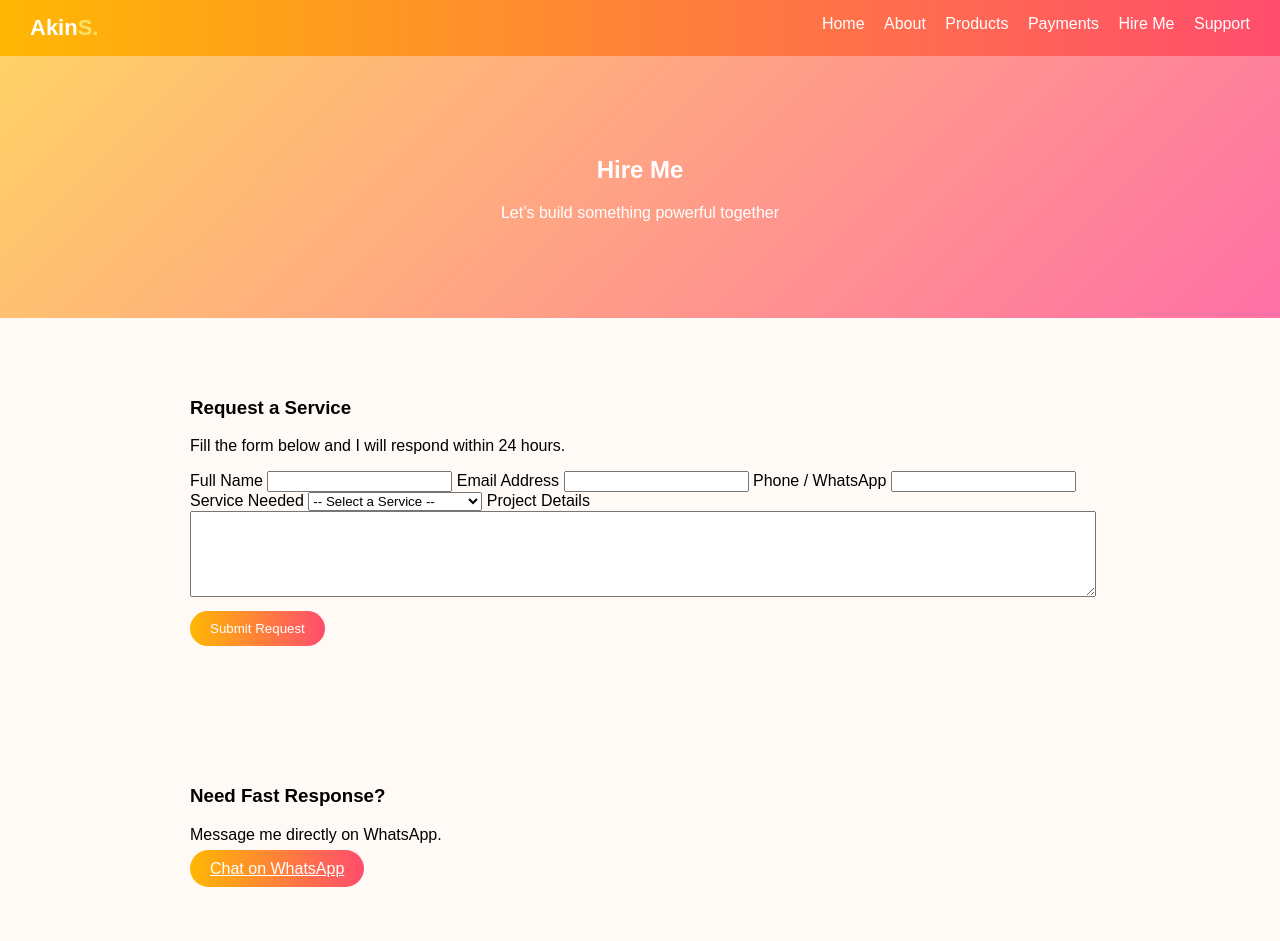
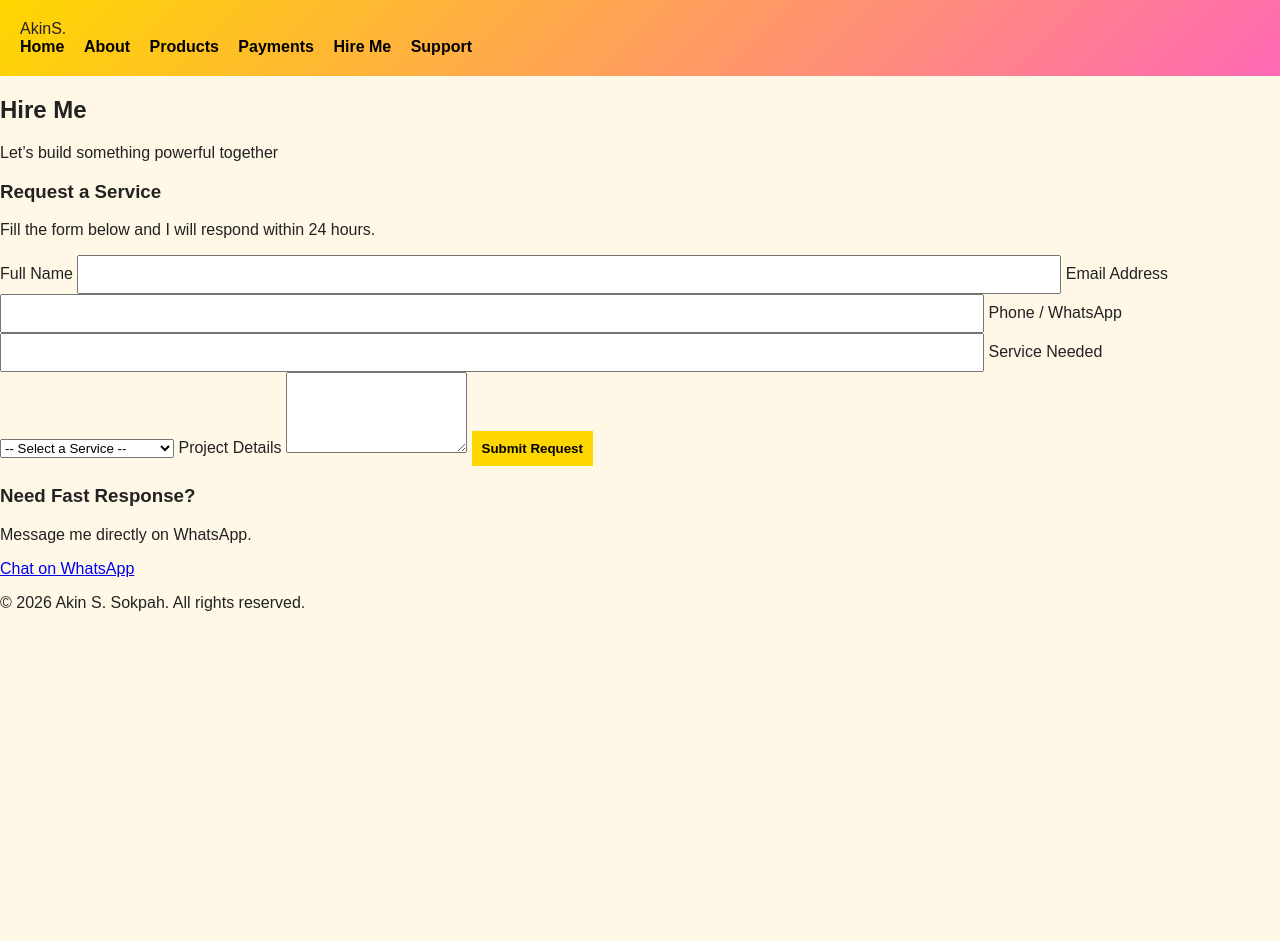
Before and after one commit to stech-hub/STP, a website: page booking.html in a window 1280 px wide. Shown: the top 941 px of the page. After the commit the page ends 800 px from the top, so only its background shows below. Drawn offline with Linux system fonts and the light colour scheme.

Commit message:
Update style.css

```diff
--- a/style.css
+++ b/style.css
@@ -1,81 +1,73 @@
 body {
   margin: 0;
   font-family: Arial, sans-serif;
-  background: #fffaf5;
+  background: #fff8e7;
+  color: #222;
 }
 
-.navbar {
-  display: flex;
-  justify-content: space-between;
-  padding: 15px 30px;
-  background: linear-gradient(90deg, #ffb703, #ff4d6d);
+header {
+  background: linear-gradient(135deg, gold, hotpink);
+  padding: 20px;
 }
 
-.logo {
-  color: #fff;
+nav a {
+  margin-right: 15px;
+  color: black;
   font-weight: bold;
-  font-size: 22px;
-}
-
-.logo span { color: #ffe066; }
-
-nav a {
-  color: #fff;
-  margin-left: 15px;
   text-decoration: none;
 }
 
-.hero {
-  text-align: center;
-  padding: 80px 20px;
-  background: linear-gradient(135deg, #ffd166, #ff70a6);
-  color: white;
-}
-
-.section {
-  max-width: 900px;
-  margin: auto;
-  padding: 60px 20px;
-}
-
-.cards {
-  display: grid;
-  grid-template-columns: repeat(auto-fit,minmax(250px,1fr));
-  gap: 20px;
-}
-
-.card {
-  background: white;
+.container {
   padding: 20px;
-  border-radius: 12px;
-  box-shadow: 0 8px 20px rgba(0,0,0,0.1);
-}
-
-.btn, button {
-  background: linear-gradient(90deg,#ffb703,#ff4d6d);
-  color: white;
-  padding: 10px 20px;
-  border: none;
-  border-radius: 25px;
-  cursor: pointer;
 }
 
 .chat-box {
+  max-width: 900px;
+  margin: auto;
+}
+
+.messages {
   background: white;
   padding: 20px;
-  border-radius: 12px;
+  border-radius: 10px;
+  height: 400px;
+  overflow-y: auto;
+  margin-bottom: 10px;
 }
 
-#messages {
-  min-height: 300px;
+.msg {
   margin-bottom: 15px;
+  padding: 12px;
+  border-radius: 8px;
 }
 
-.user { color: #111; margin-bottom: 10px; }
-.ai { color: #ff4d6d; margin-bottom: 15px; }
+.user {
+  background: #ffe1ee;
+  border-left: 5px solid hotpink;
+}
 
-textarea {
-  width: 100%;
-  height: 80px;
-  margin-bottom: 10px;
+.ai {
+  background: #fff1c1;
+  border-left: 5px solid gold;
 }
+
+pre {
+  background: #111;
+  color: #0f0;
+  padding: 15px;
+  border-radius: 8px;
+  overflow-x: auto;
+}
+
+input {
+  width: 75%;
+  padding: 10px;
+}
+
+button {
+  padding: 10px;
+  background: gold;
+  border: none;
+  cursor: pointer;
+  font-weight: bold;
+}
```
